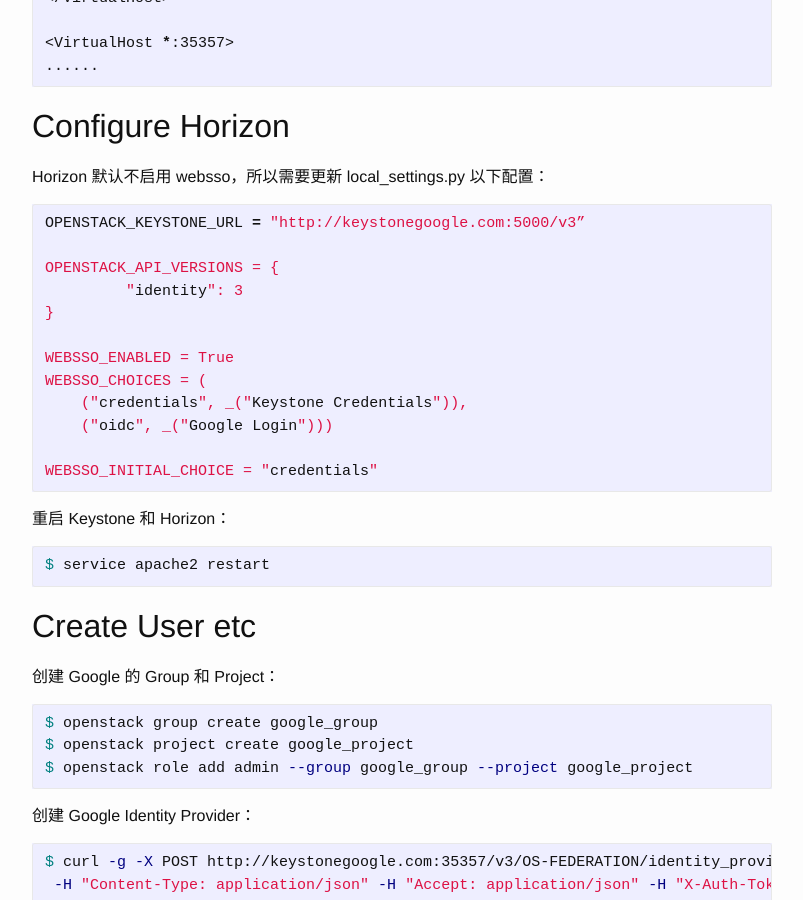
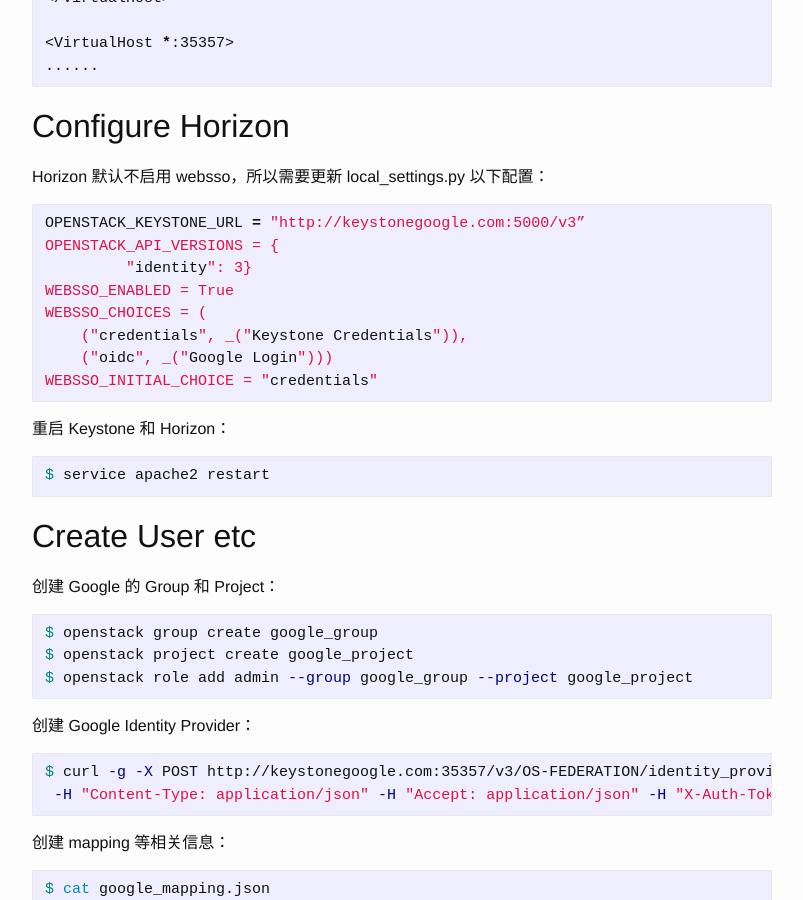
Before and after one commit to DeliangFan/deliangfan.github.io, a Jekyll site: the page built from _posts/2016-02-01-Keystone-Google-Federation--With-OpenID.markdown, in a window 1280 px wide and 900 px high, scrolled down 3379 px. Shown: the whole window, without its empty margins (238-1041 px from the left). Built offline with Jekyll 4.4.1, drawn with Linux system fonts in a browser that asks for light colours; some of the changed lines change nothing that is shown.

Commit message:
Update some file

```diff
--- a/_config.yml
+++ b/_config.yml
@@ -17,6 +17,23 @@
 # Build settings
 markdown: kramdown
 
+highlighter: pygments
+
 kramdown:
   input: GFM
   syntax_highlighter: rouge
+  auto_ids:      true
+  auto_id_prefix: 'id-'
+  # footnote_nr:   1
+  # entity_output: as_char
+  # toc_levels:    1..6
+  # smart_quotes:  lsquo,rsquo,ldquo,rdquo
+  # use_coderay:   true
+
+  # coderay:
+  #   coderay_wrap:              div
+  #   coderay_line_numbers:      inline
+  #   coderay_line_number_start: 1
+  #   coderay_tab_width:         2
+  #   coderay_bold_every:        10
+  #   coderay_css:               style
--- a/_posts/2016-02-01-Keystone-Google-Federation--With-OpenID.markdown
+++ b/_posts/2016-02-01-Keystone-Google-Federation--With-OpenID.markdown
@@ -136,16 +136,12 @@
 
 ~~~ python
 OPENSTACK_KEYSTONE_URL = "http://keystonegoogle.com:5000/v3”
-
 OPENSTACK_API_VERSIONS = {
-         "identity": 3
-}
-
+         "identity": 3}
 WEBSSO_ENABLED = True
 WEBSSO_CHOICES = (
     ("credentials", _("Keystone Credentials")),
     ("oidc", _("Google Login")))
-
 WEBSSO_INITIAL_CHOICE = "credentials"
 ~~~
 
```
Also changed, not shown: 12 other files.
